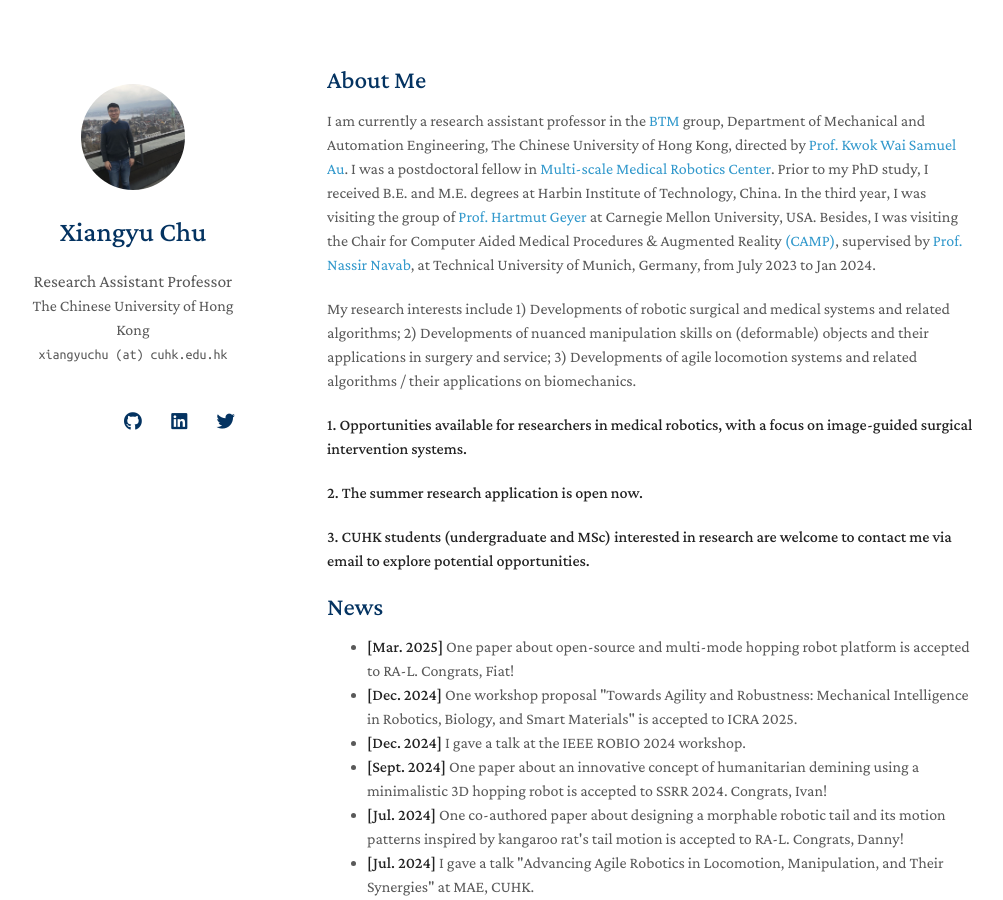
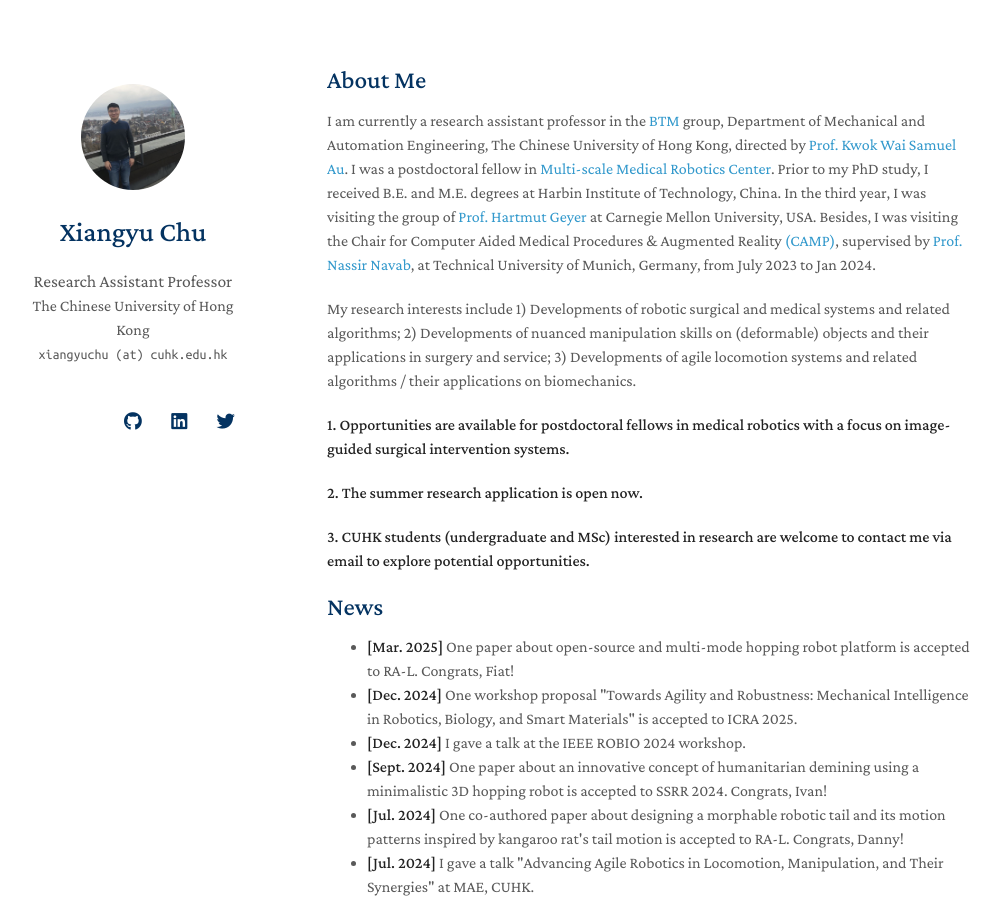
Before and after one commit to xiangyuchu03/xiangyuchu03.github.io, a Jekyll site: the page built from index.md, in a window 1280 px wide and 900 px high. Shown: the whole window, without its empty margins (143-1146 px from the left). Built offline with Jekyll 4.4.1, drawn with Linux system fonts in a browser that asks for light colours; nearby versions of some CDN libraries; a style sheet for code colours, icons or effects is not loaded; our own code applies the rules of GitHub Pages for plain Markdown files.

Commit message:
Update index.md

```diff
--- a/index.md
+++ b/index.md
@@ -9,7 +9,7 @@ I was a postdoctoral fellow in [Multi-scale Medical Robotics Center](https://www
 
 My research interests include 1) Developments of robotic surgical and medical systems and related algorithms; 2) Developments of nuanced manipulation skills on (deformable) objects and their applications in surgery and service; 3) Developments of agile locomotion systems and related algorithms / their applications on biomechanics.
 
-**1. Opportunities available for researchers in medical robotics, with a focus on image-guided surgical intervention systems.**
+**1. Opportunities are available for postdoctoral fellows in medical robotics with a focus on image-guided surgical intervention systems.**
 
 **2. The summer research application is open now.**
 
```
